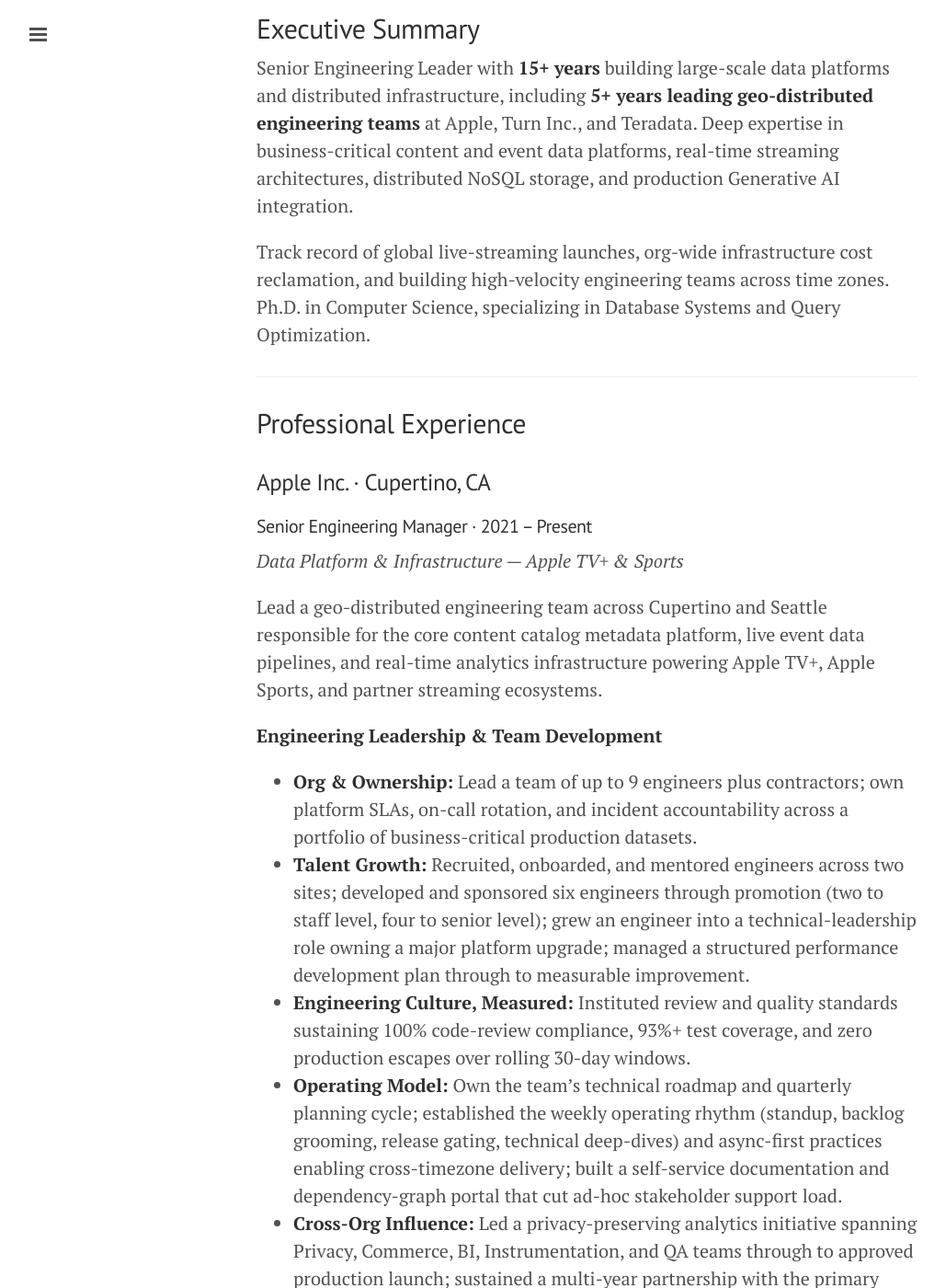
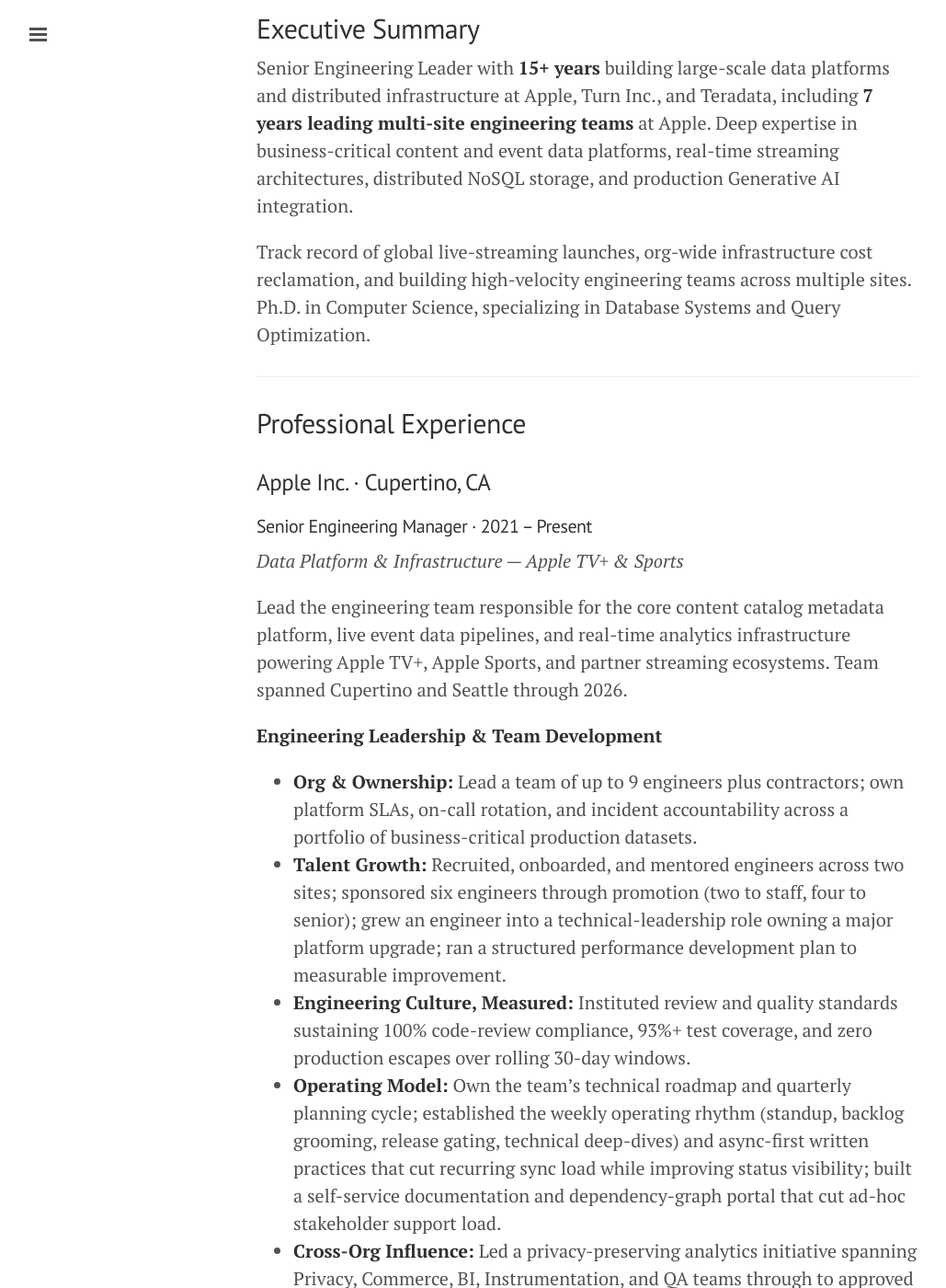
Before and after one commit to yan-qi/yan-qi.github.io, a Jekyll site: the page built from resume.md, in a window 1280 px wide and 1400 px high, scrolled down 460 px. Shown: the whole window at 92% size, without its empty margins (1-1030 px from the left). Built offline with Jekyll 4.4.1, drawn with Linux system fonts in a browser that asks for light colours; some of the changed text lies outside the part shown.

Commit message:
Resume v2.6: correct multi-site claims, trim PDF to 2 pages
Claim accuracy:
- Remove "geo-distributed" / "across time zones" / "cross-timezone"
  framing. Cupertino and Seattle are both Pacific Time; there was no
  timezone boundary to cross.
- Scope team leadership to Apple only (was implicitly attributed to
  Turn Inc. and Teradata, where the roles were individual contributor).
- "5+ years leading" -> "7 years leading" (EM since 2019).
- Seattle team described in past tense: the Seattle engineers
  transitioned out in 2026.

Length:
- Drop two role paragraphs that restated the bullet beneath them
  (SWE 2016-19, Turn Architect); compress Education focus and
  Leadership skills lines. No verified achievement removed.
- Regenerate PDF: 3 pages -> 2, 859847 -> 755646 bytes.

Also ignore agent edit backups (*.bak.*) and __pycache__.

```diff
--- a/resume.md
+++ b/resume.md
@@ -16,9 +16,9 @@
 
 ## Executive Summary
 
-Senior Engineering Leader with **15+ years** building large-scale data platforms and distributed infrastructure, including **5+ years leading geo-distributed engineering teams** at Apple, Turn Inc., and Teradata. Deep expertise in business-critical content and event data platforms, real-time streaming architectures, distributed NoSQL storage, and production Generative AI integration.
+Senior Engineering Leader with **15+ years** building large-scale data platforms and distributed infrastructure at Apple, Turn Inc., and Teradata, including **7 years leading multi-site engineering teams** at Apple. Deep expertise in business-critical content and event data platforms, real-time streaming architectures, distributed NoSQL storage, and production Generative AI integration.
 
-Track record of global live-streaming launches, org-wide infrastructure cost reclamation, and building high-velocity engineering teams across time zones. Ph.D. in Computer Science, specializing in Database Systems and Query Optimization.
+Track record of global live-streaming launches, org-wide infrastructure cost reclamation, and building high-velocity engineering teams across multiple sites. Ph.D. in Computer Science, specializing in Database Systems and Query Optimization.
 
 ---
 
@@ -29,14 +29,14 @@
 #### Senior Engineering Manager · 2021 – Present
 *Data Platform & Infrastructure — Apple TV+ & Sports*
 
-Lead a geo-distributed engineering team across Cupertino and Seattle responsible for the core content catalog metadata platform, live event data pipelines, and real-time analytics infrastructure powering Apple TV+, Apple Sports, and partner streaming ecosystems.
+Lead the engineering team responsible for the core content catalog metadata platform, live event data pipelines, and real-time analytics infrastructure powering Apple TV+, Apple Sports, and partner streaming ecosystems. Team spanned Cupertino and Seattle through 2026.
 
 **Engineering Leadership & Team Development**
 
 - **Org & Ownership:** Lead a team of up to 9 engineers plus contractors; own platform SLAs, on-call rotation, and incident accountability across a portfolio of business-critical production datasets.
-- **Talent Growth:** Recruited, onboarded, and mentored engineers across two sites; developed and sponsored six engineers through promotion (two to staff level, four to senior level); grew an engineer into a technical-leadership role owning a major platform upgrade; managed a structured performance development plan through to measurable improvement.
+- **Talent Growth:** Recruited, onboarded, and mentored engineers across two sites; sponsored six engineers through promotion (two to staff, four to senior); grew an engineer into a technical-leadership role owning a major platform upgrade; ran a structured performance development plan to measurable improvement.
 - **Engineering Culture, Measured:** Instituted review and quality standards sustaining 100% code-review compliance, 93%+ test coverage, and zero production escapes over rolling 30-day windows.
-- **Operating Model:** Own the team's technical roadmap and quarterly planning cycle; established the weekly operating rhythm (standup, backlog grooming, release gating, technical deep-dives) and async-first practices enabling cross-timezone delivery; built a self-service documentation and dependency-graph portal that cut ad-hoc stakeholder support load.
+- **Operating Model:** Own the team's technical roadmap and quarterly planning cycle; established the weekly operating rhythm (standup, backlog grooming, release gating, technical deep-dives) and async-first written practices that cut recurring sync load while improving status visibility; built a self-service documentation and dependency-graph portal that cut ad-hoc stakeholder support load.
 - **Cross-Org Influence:** Led a privacy-preserving analytics initiative spanning Privacy, Commerce, BI, Instrumentation, and QA teams through to approved production launch; sustained a multi-year partnership with the primary downstream consumer org on shared schema design.
 
 **Platform Architecture & Cross-Org Impact**
@@ -73,16 +73,12 @@
 #### Software Engineer · 2016 – 2019
 *Media Products Data Platform (App Store, Music, TV, Podcasts, Books)*
 
-Core architectural contributor to foundational data services across Apple Media Products.
-
 - Built and operated petabyte-scale distributed storage and search infrastructure (Apache Cassandra, HBase, Solr/Lucene) serving content metadata and full-text catalog discovery to global client applications; contributed to migrating legacy batch infrastructure to Apache Spark and cloud-native architectures.
 
 ### Turn Inc. (Acquired by Amobee / Singtel) · Redwood City, CA
 
 #### Architect, Scalable Data Platform · 2011 – 2016
 *Scalable Data Platforms & AdTech Infrastructure*
-
-Led architecture and core data engineering for a high-volume real-time bidding (RTB) and ad-targeting data platform.
 
 - Architected **petabyte-scale** data lakes and ultra-low-latency stream processing for high-volume RTB traffic, plus distributed NoSQL and columnar analytical stores with multi-datacenter HA replication supporting continuous global ad serving and real-time attribution analytics.
 
@@ -98,7 +94,7 @@
 ## Education
 
 **Ph.D. in Computer Science** · Arizona State University, Tempe, AZ · 2004 – 2009
-*Focus:* Cost-based query optimization in distributed and massively parallel databases, columnar indexing, and high-performance stream processing.
+*Focus:* Cost-based query optimization in MPP databases, columnar indexing, stream processing.
 
 ---
 
```
Also changed, not shown: other parts of resume.md (+1 -1 lines), about.md (+1 -1 lines), 2 other files.
